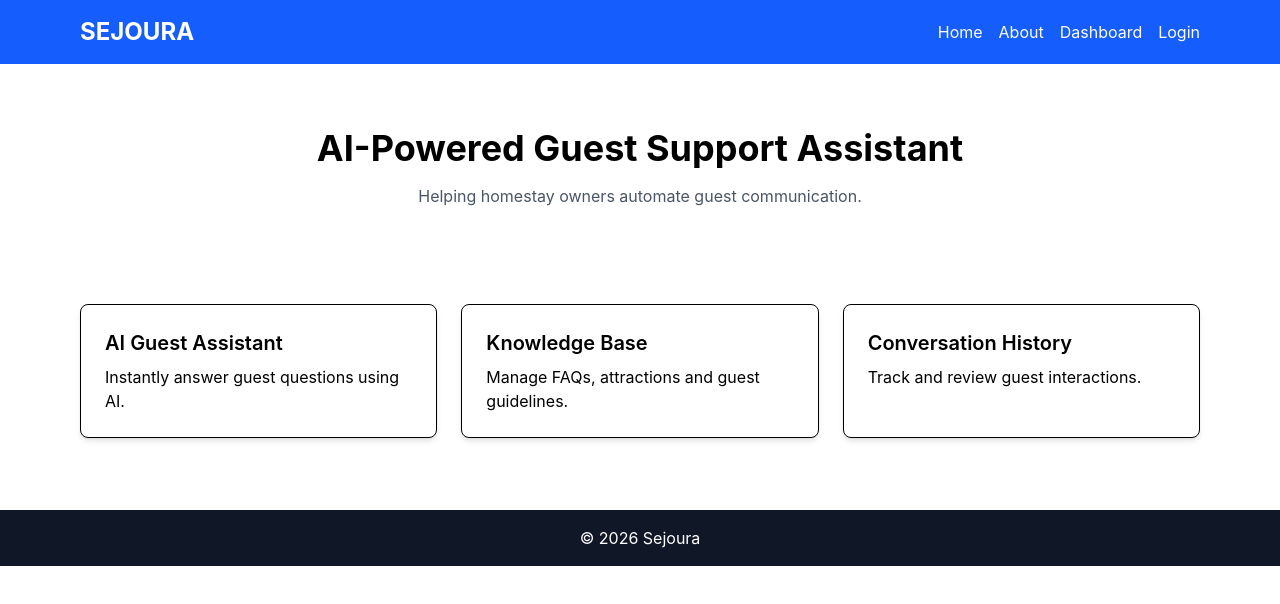
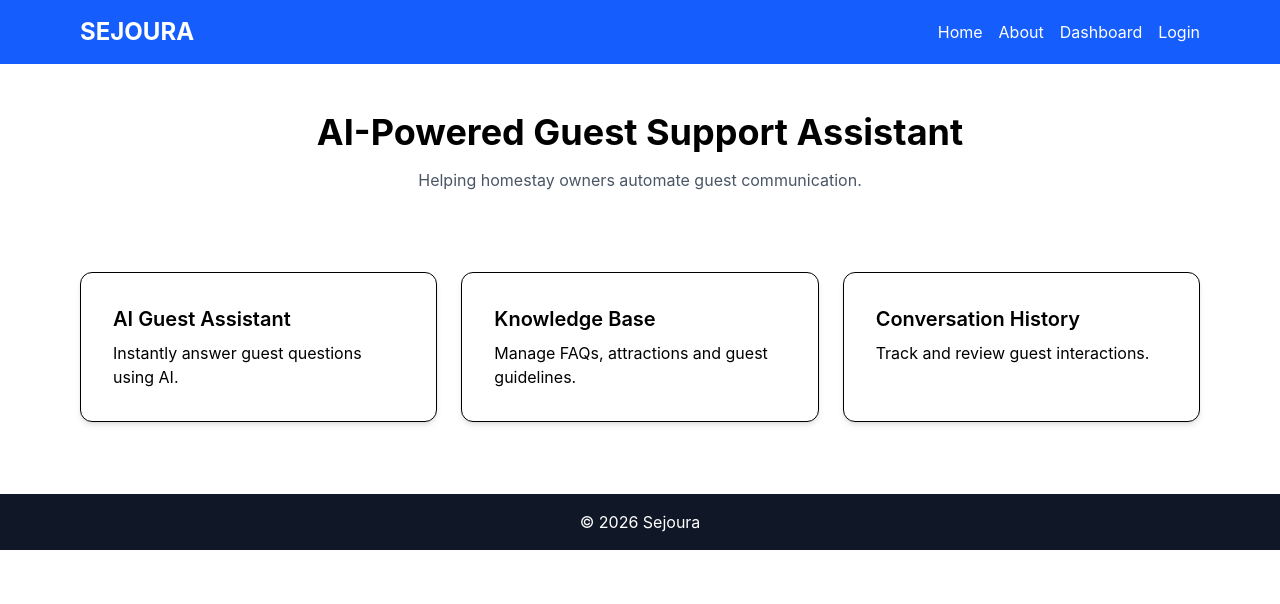
Before and after one commit to rahulsingh0008/Sejoura, a React (Vite) app in the folder frontend/: page / in a window 1280 px wide. Shown: the top 604 px of the page. Built offline with nearby package versions, Linux system fonts and the light colour scheme.

Commit message:
feat: create reusable navbar hero card and footer components

```diff
--- a/frontend/src/components/Card.tsx
+++ b/frontend/src/components/Card.tsx
@@ -5,7 +5,7 @@ type CardProps = {
 
 function Card({ title, description }: CardProps) {
   return (
-    <div className="border rounded-lg shadow-md p-6 bg-white">
+    <div className="border rounded-xl shadow-md p-8 bg-white hover:shadow-lg transition">
       <h3 className="text-xl font-semibold mb-2">{title}</h3>
       <p>{description}</p>
     </div>
--- a/frontend/src/components/Hero.tsx
+++ b/frontend/src/components/Hero.tsx
@@ -1,6 +1,7 @@
 function Hero() {
   return (
-    <section className="text-center py-16 px-4">
+    <section className="text-center py-12 px-4">
+      <div className="max-w-3xl mx-auto">
         <h2 className="text-4xl font-bold mb-4">
           AI-Powered Guest Support Assistant
         </h2>
@@ -8,6 +9,7 @@ function Hero() {
         <p className="text-gray-600">
           Helping homestay owners automate guest communication.
         </p>
+      </div>
     </section>
   );
 }
```
Also changed, not shown: frontend/src/index.css (+13 -0 lines). Lines whose indentation alone changed are shown as unchanged.
